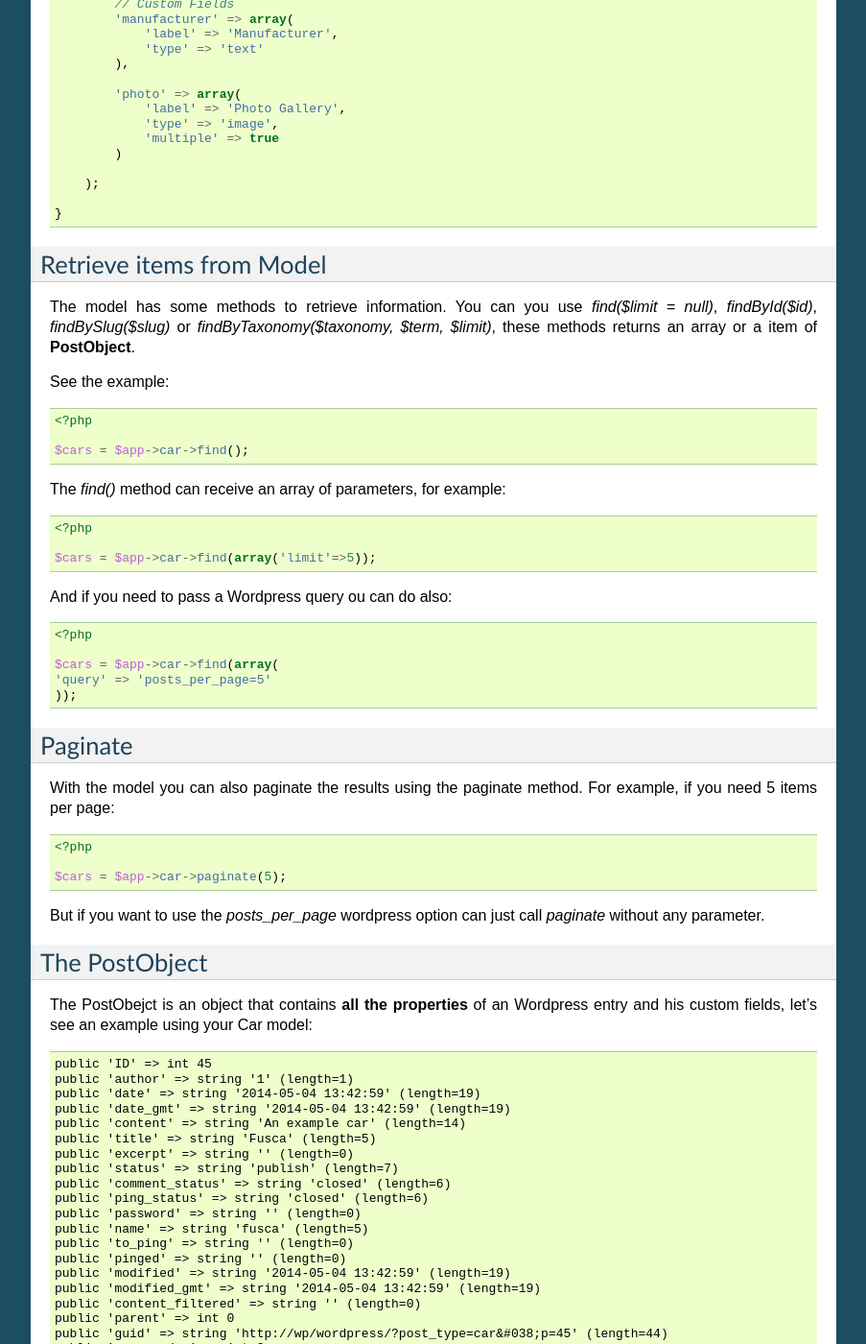
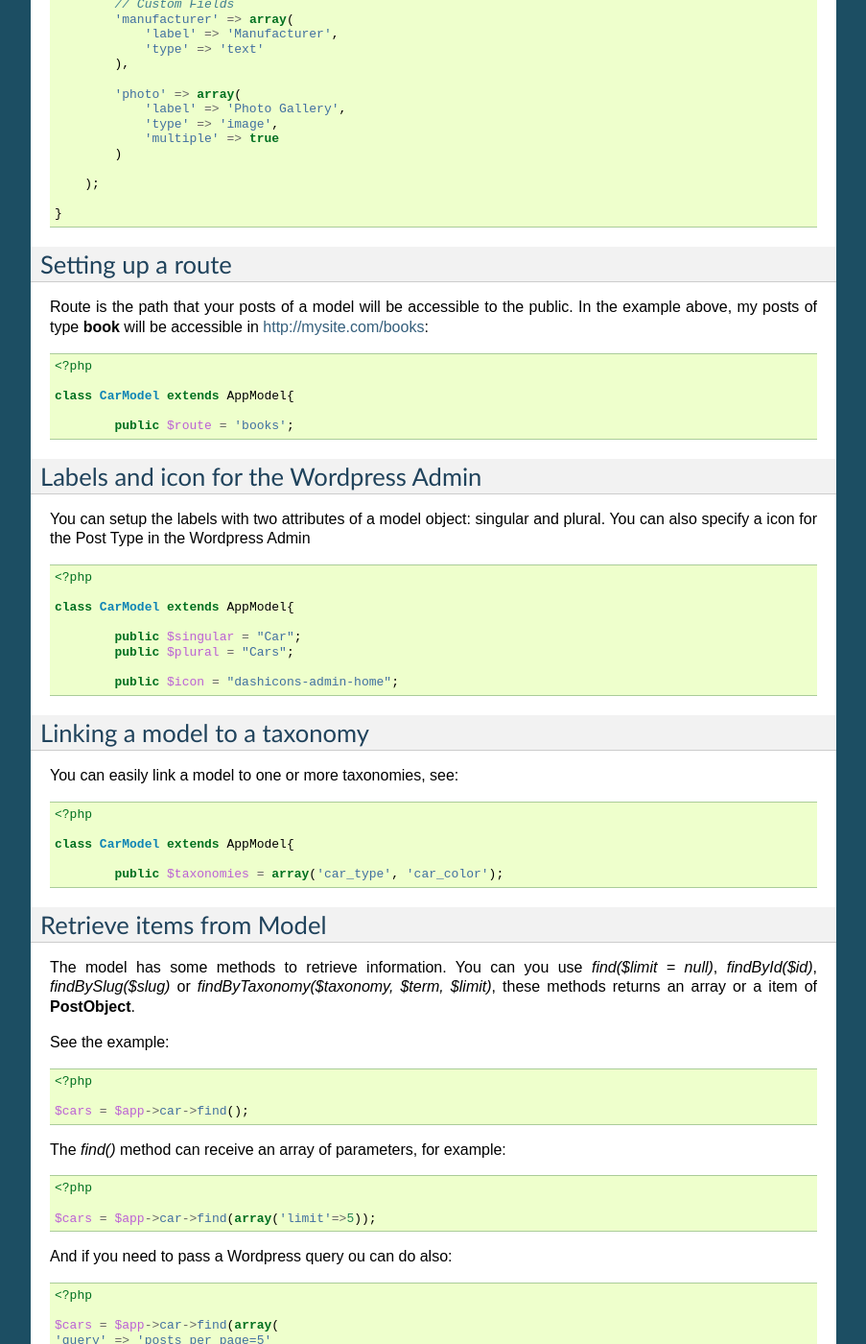
Before and after one commit to vinicius73/docs-1, a Sphinx documentation site: the page built from source/models.rst, in a window 1280 px wide and 1400 px high, scrolled down 1685 px. Shown: the whole window at 96% size, without its empty margins (198-1101 px from the left). Built offline with Sphinx 7.4.7, drawn with Linux system fonts in a browser that asks for light colours; some of the changed text lies outside the part shown.

Commit message:
Added some documentation

```diff
--- a/source/models.rst
+++ b/source/models.rst
@@ -116,6 +116,50 @@ To set that the custom field may has more than one item you can set the **multip
 
 	}
 
+Setting up a route
+^^^^^^^^^^^^^^^^^^
+
+Route is the path that your posts of a model will be accessible to the public. In the example above, my posts of type **book** will be accessible in http://mysite.com/books:
+
+.. code-block:: php
+
+	<?php
+
+	class CarModel extends AppModel{
+
+		public $route = 'books';
+
+
+Labels and icon for the Wordpress Admin
+^^^^^^^^^^^^^^^^^^^^^^^^^^^^^^^^^^^^^^^
+
+You can setup the labels with two attributes of a model object: singular and plural. You can also specify a icon for the Post Type in the Wordpress Admin
+
+.. code-block:: php
+
+	<?php
+
+	class CarModel extends AppModel{
+
+		public $singular = "Car";
+  		public $plural = "Cars";
+
+  		public $icon = "dashicons-admin-home";
+
+
+Linking a model to a taxonomy
+^^^^^^^^^^^^^^^^^^^^^^^^^^^^^
+
+You can easily link a model to one or more taxonomies, see:
+
+.. code-block:: php
+
+	<?php
+
+	class CarModel extends AppModel{
+
+		public $taxonomies = array('car_type', 'car_color');
+
 
 Retrieve items from Model
 ^^^^^^^^^^^^^^^^^^^^^^^^^
```
Also changed, not shown: source/configuration.rst (added, +54 -0 lines), source/helpers.rst (added, +40 -0 lines), source/index.rst (+3 -9 lines), source/installation.rst (+9 -1 lines), source/option.rst (added, +35 -0 lines).
